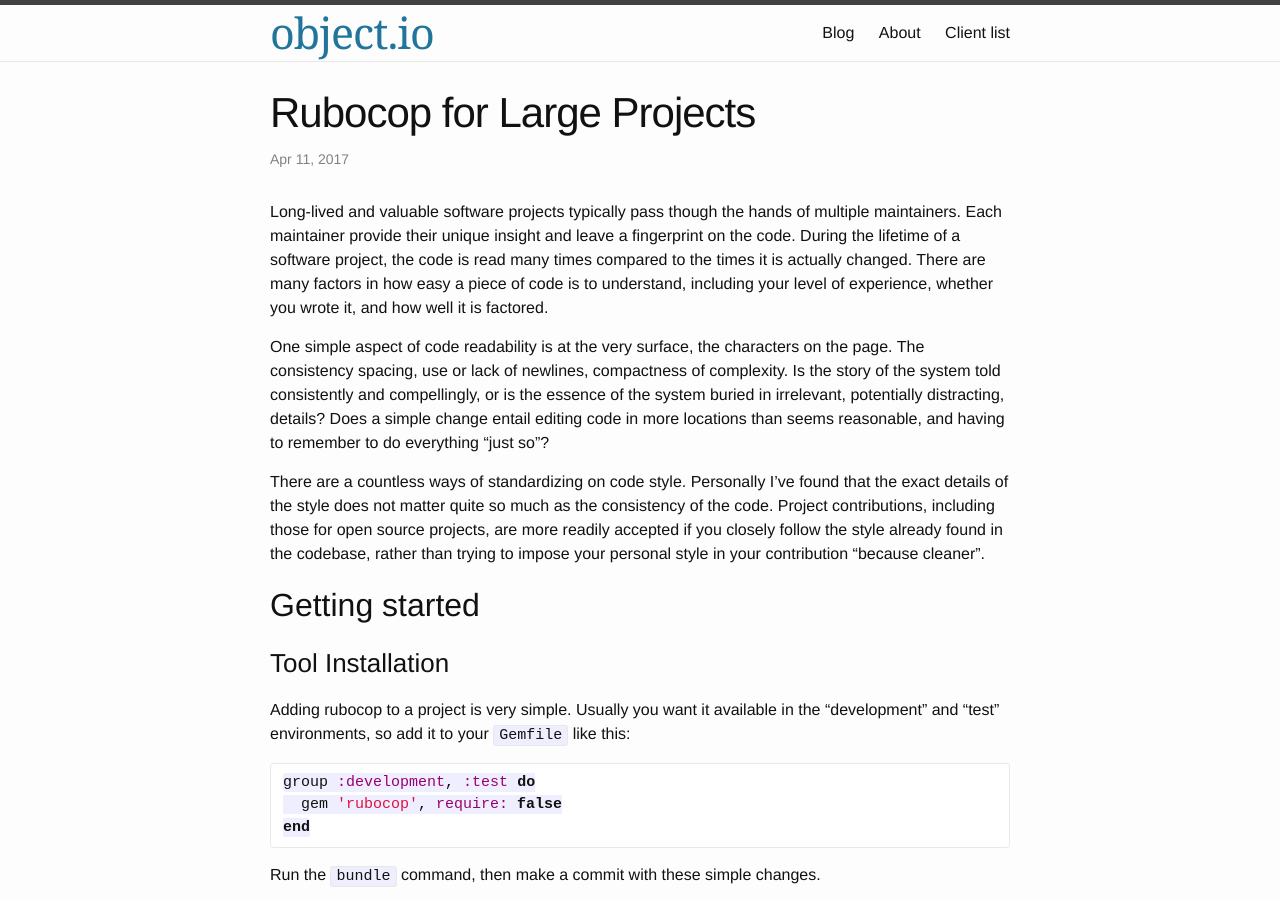
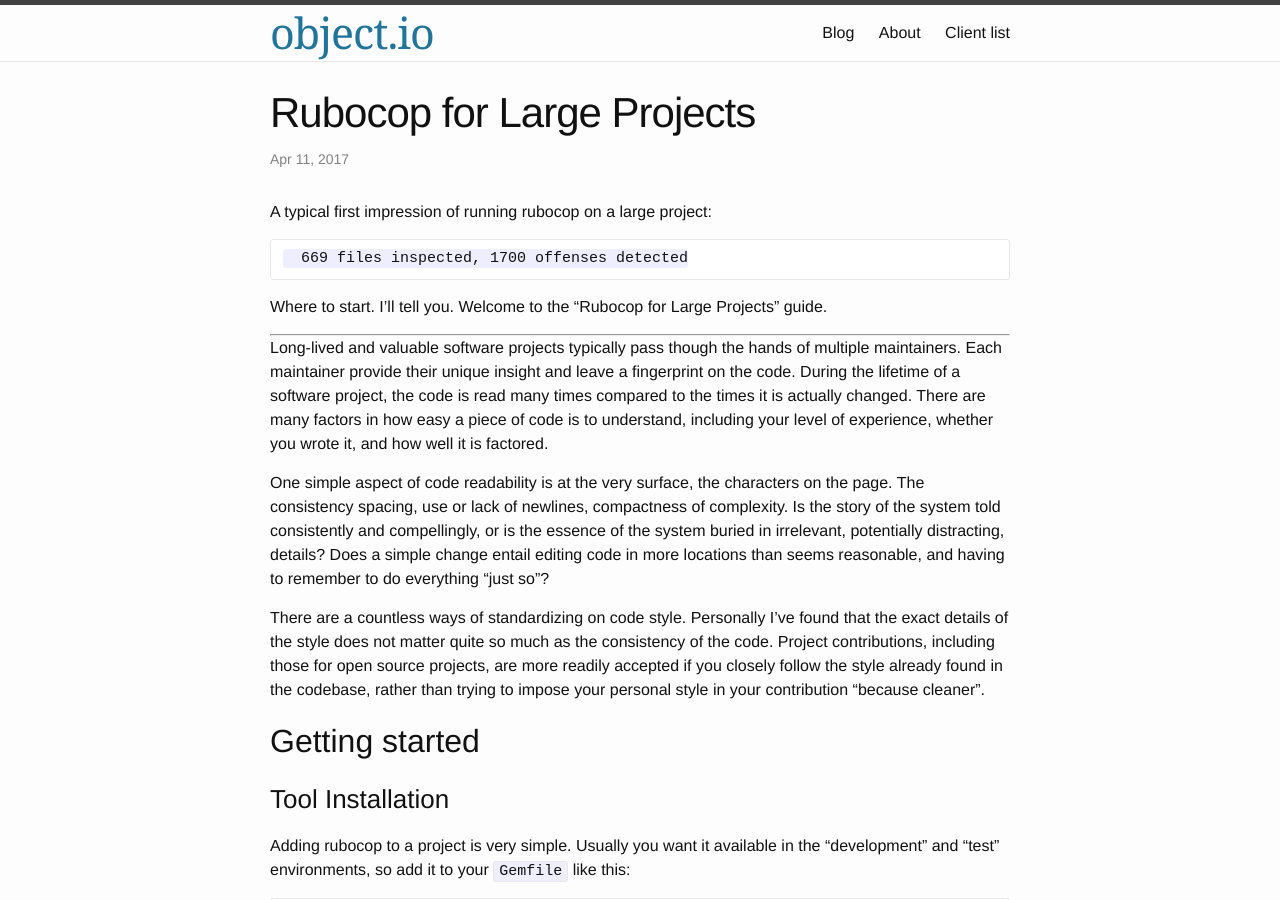
Before and after one commit to rud/rud.github.io, a Jekyll site: the page built from _posts/2017-04-11-rubocop-for-large-projects.markdown, in a window 1280 px wide and 900 px high. Built offline with Jekyll 4.4.1, drawn with Linux system fonts in a browser that asks for light colours.

Commit message:
Add teaser

````diff
--- a/_posts/2017-04-11-rubocop-for-large-projects.markdown
+++ b/_posts/2017-04-11-rubocop-for-large-projects.markdown
@@ -3,6 +3,16 @@ layout: post
 title: "Rubocop for Large Projects"
 date: 2017-04-11 12:00
 comments: false
+---
+
+A typical first impression of running rubocop on a large project:
+
+```
+  669 files inspected, 1700 offenses detected
+```
+
+Where to start. I'll tell you. Welcome to the "Rubocop for Large Projects" guide.
+
 ---
 
 Long-lived and valuable software projects typically pass though the hands of multiple maintainers. Each maintainer provide their unique insight and leave a fingerprint on the code. During the lifetime of a software project, the code is read many times compared to the times it is actually changed. There are many factors in how easy a piece of code is to understand, including your level of experience, whether you wrote it, and how well it is factored.
````
